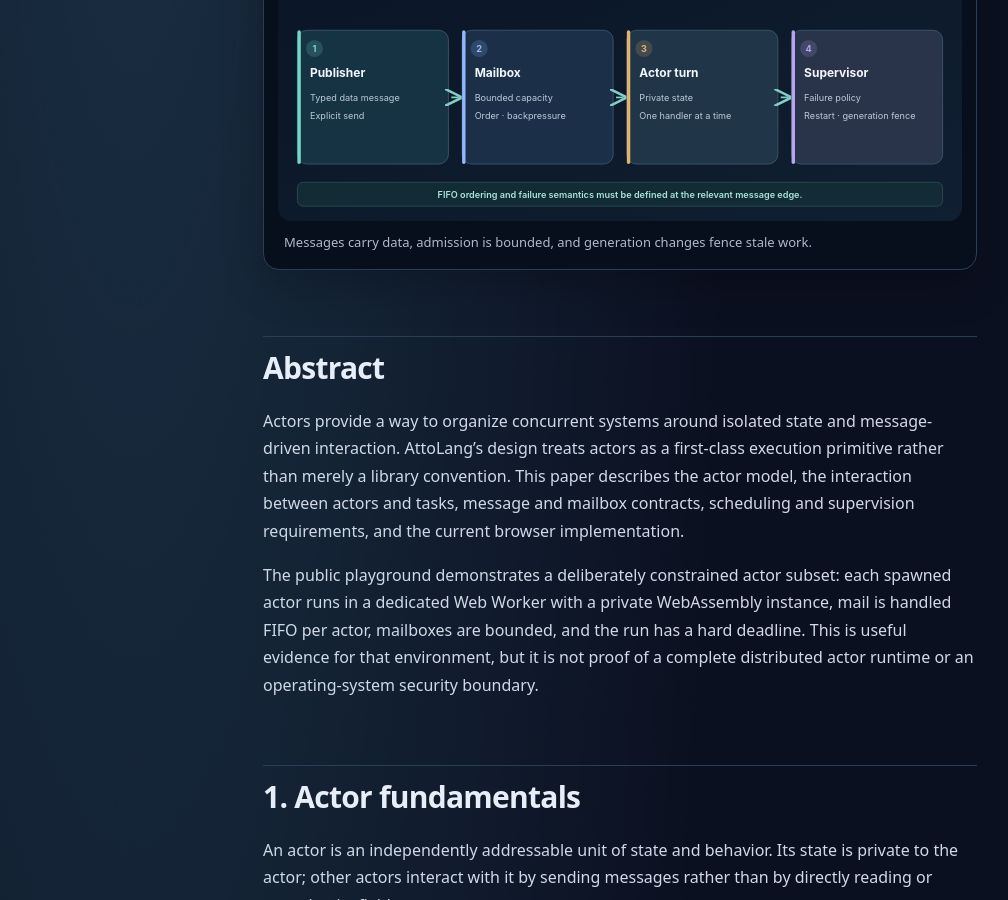
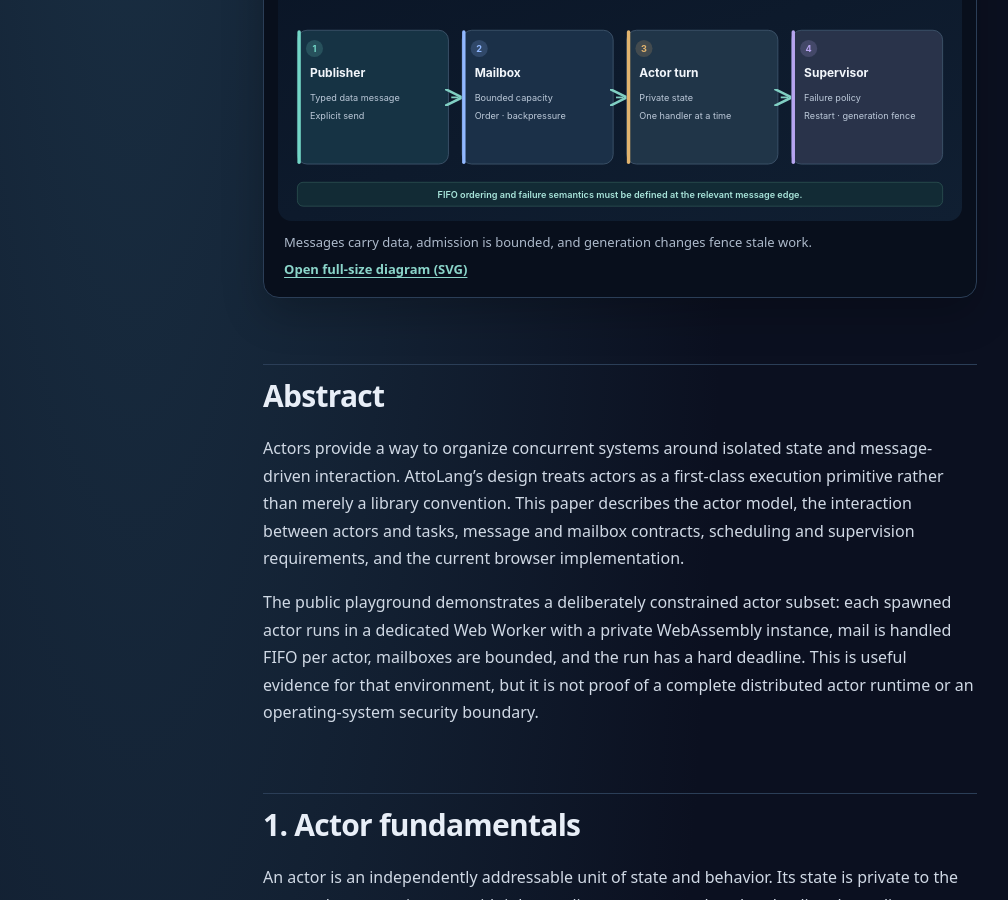
Before and after one commit to atto-lang/atto-lang.github.io, a Jekyll site: the page built from whitepapers/04-actor-runtime-and-concurrency.md, in a window 1280 px wide and 900 px high, scrolled down 482 px. Shown: the whole window, without its empty margins (20-1028 px from the left). Built offline with Jekyll 4.4.1, drawn with Linux system fonts in a browser that asks for light colours.

Commit message:
a11y(whitepapers): give paper 04 a readable full-size SVG link

```diff
--- a/whitepapers/04-actor-runtime-and-concurrency.md
+++ b/whitepapers/04-actor-runtime-and-concurrency.md
@@ -11,7 +11,7 @@ permalink: /whitepapers/04-actor-runtime-and-concurrency.html
 
 <figure class="wp-figure">
   <img src="/whitepapers/assets/04-actor-runtime.svg" alt="Message flow through bounded mailboxes into isolated actor turns and supervisor-controlled lifecycle." width="1200" height="490" loading="lazy" decoding="async">
-  <figcaption>Messages carry data, admission is bounded, and generation changes fence stale work.</figcaption>
+  <figcaption>Messages carry data, admission is bounded, and generation changes fence stale work. <a href="/whitepapers/assets/04-actor-runtime.svg" aria-label="Open full-size SVG diagram for paper 04">Open full-size diagram (SVG)</a></figcaption>
 </figure>
 
 ## Abstract
```
